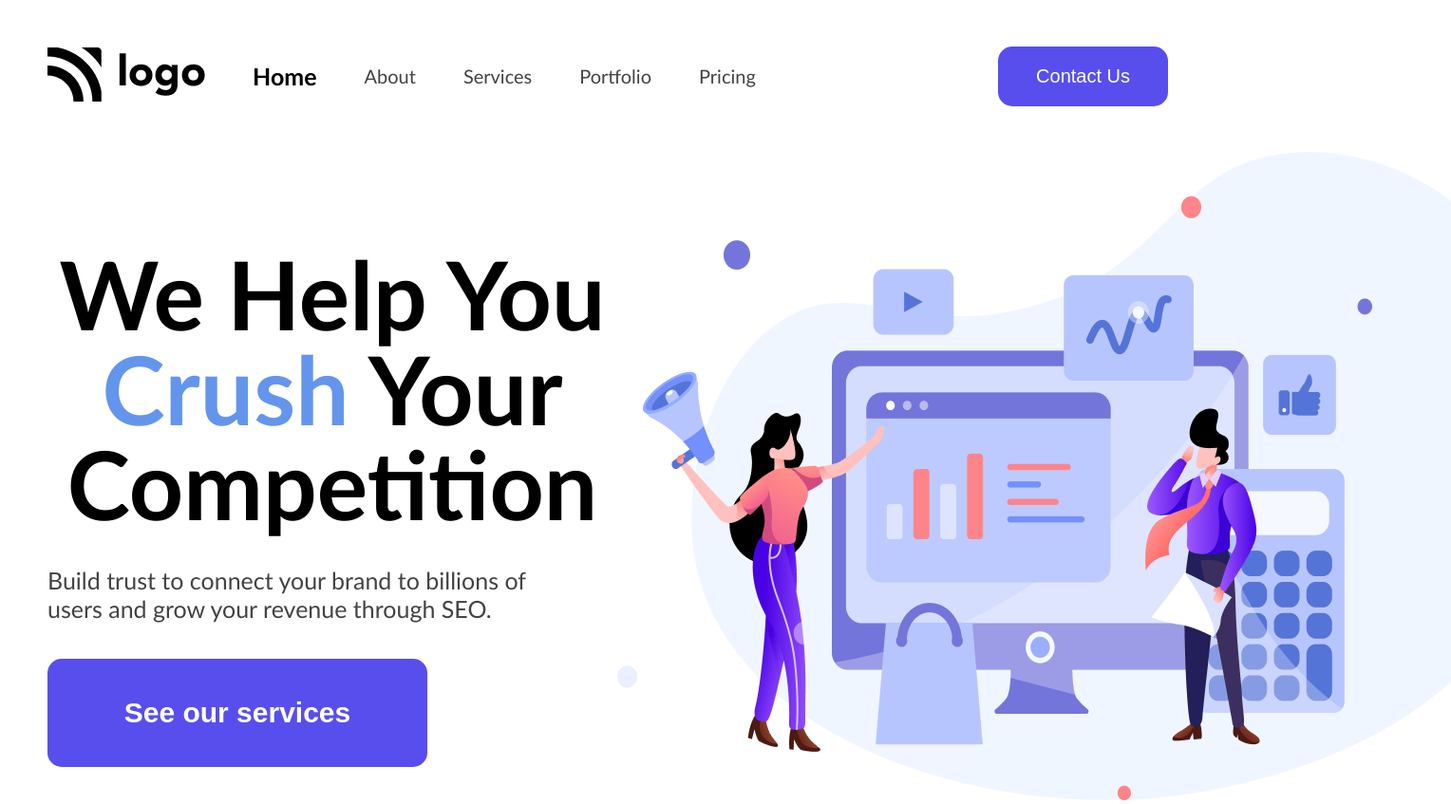
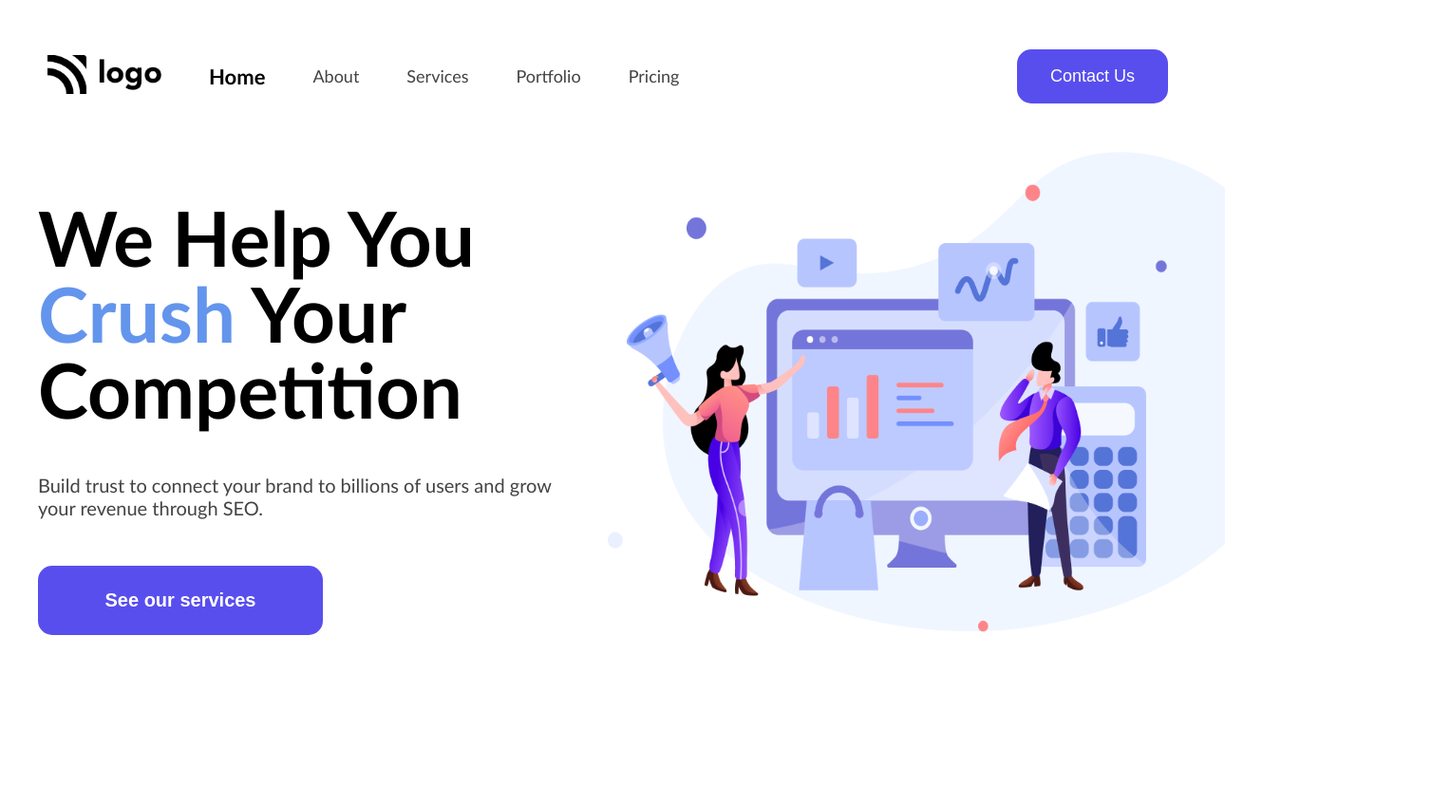
Before and after one commit to Sumantkm/Project-4-SEO-home-page, a website: page index.html in a window 1280 px wide. Shown: the whole page at 95% size, 1528 px wide, since content can reach past the window. After the commit the page ends 800 px from the top, so only its background shows below. Drawn offline with Linux system fonts and the light colour scheme.

Commit message:
font size updated

```diff
--- a/style.css
+++ b/style.css
@@ -29,6 +29,7 @@ body{
 
 .navbar-container div img {
     margin-left: 50px;
+    width: 120px;
 }
 
 .navbar-container .grow-list {
@@ -40,7 +41,7 @@ body{
     display: flex;
     color: #444343;
     margin-left: 50px;
-    font-size: 20px;
+    font-size: 18px;
     align-items: center;
     cursor: pointer;
 }
@@ -51,14 +52,14 @@ body{
 
 
 .navbar-container .grow-list .list .list-item:first-child{
-    font-weight: 900;
-    font-size: 25px;
+    font-weight: 800;
+    font-size: 22px;
     color: black;
 }
 
 .navbar-container .button-group .nav-button {
-    padding: 20px 40px;
-    font-size: 20px;
+    padding: 18px 35px;
+    font-size: 18px;
     margin-right: 50px;
     border-radius: 15px;
     background-color: #584eee;
@@ -75,22 +76,20 @@ body{
 }
 
 .banner-container div:first-child{
-    margin-top: 80px;
-    margin-left: 50px;
+    margin-top: 50px;
+    margin-left: 40px;
     display: flex;
     flex-direction: column;
-    justify-content: space-around;
+    justify-content: space-between;
     align-items: flex-start;
 }
 
 
 
 .banner-container div h1{
-    font-size: 100px;
-    text-align: center;
+    font-size: 80px;
     width: 600px;
-
-    line-height: 100px;
+    line-height: 80px;
 }
 
 .banner-container div h1 span{
@@ -99,31 +98,28 @@ color: cornflowerblue;
 
 .banner-container div .description{
     align-items: center;
-    font-size: 25px;
+    font-size: 20px;
     font-weight: 500;
     color:#444343 ;
     width: 550px;
 }
 
 .banner-container div .nav-button{
- margin-bottom: 20px;
 
- padding: 40px;
+ padding: 25px;
  background-color: #584eee;
  border: none;
  color: #fff;
- font-size: 30px;
+ font-size: 20px;
  font-weight: 700;
  border-radius: 15px;
- width: 400px;
+ width: 300px;
 
 }
 
-/* .banner-container div:last-child img{
-    position: absolute;
-    right: 0;
-    bottom: 0;
+.banner-container div:last-child img{
+     width: 650px;
 
 
 
-} */
+}
```
